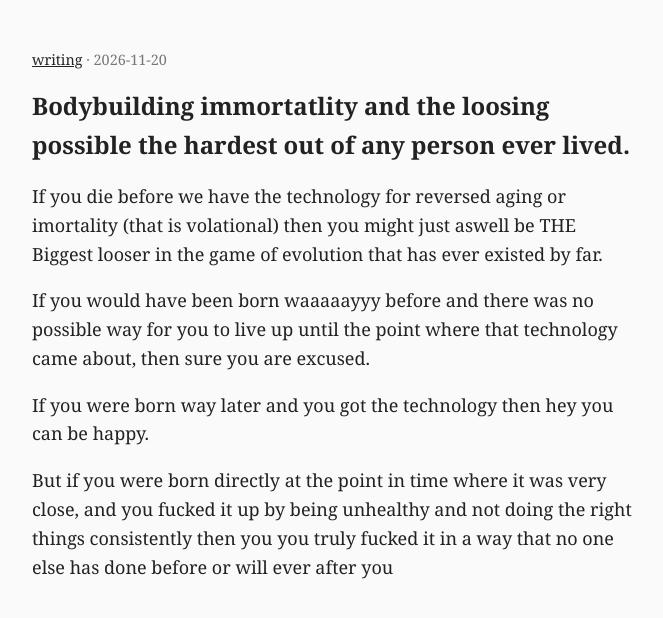
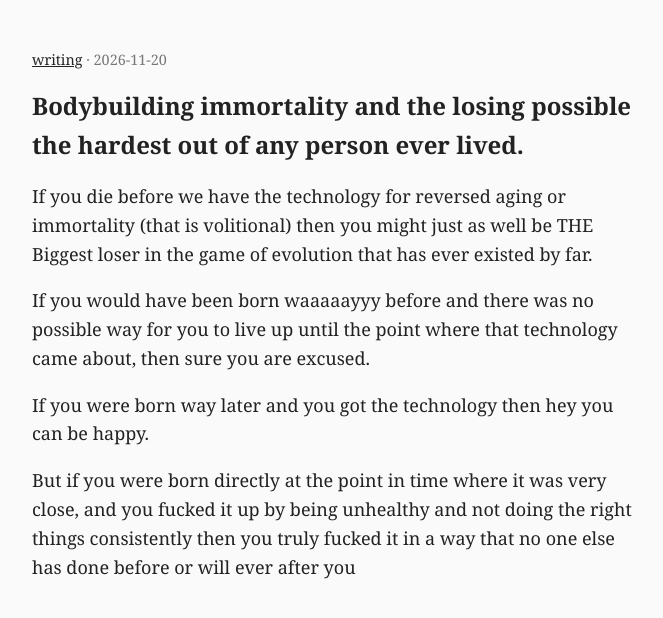
Before and after one commit to Nickgggggggg/writing, a plain HTML site: page p/2026-11-20.html in a window 1280 px wide. Shown: the whole page, without its empty margins (304-967 px from the left). Drawn offline with Linux system fonts and the light colour scheme.

Commit message:
post 2026-11-20

```diff
--- a/p/2026-11-20.html
+++ b/p/2026-11-20.html
@@ -1,5 +1,5 @@
-<!doctype html><html lang=en><meta charset=utf-8><meta name=viewport content='width=device-width,initial-scale=1'><title>Bodybuilding immortatlity and the loosing possible the hardest out of any person ever lived.</title><meta name=x-title content="Bodybuilding immortatlity and the loosing possible the hardest out of any person ever lived."><meta name=x-date content=2026-11-20><meta name=x-sha content=4b2243eb5b45b3ec><style>body{max-width:38rem;margin:3rem auto;padding:0 1rem;font:18px/1.6 Georgia,serif;color:#222;background:#fafafa}a{color:#222}h1{font-size:1.5rem}.d{color:#777;font-size:.9rem}li{margin:.4rem 0}</style><p class=d><a href='../'>writing</a> · 2026-11-20</p><h1>Bodybuilding immortatlity and the loosing possible the hardest out of any person ever lived.</h1>
-<p>If you die before we have the technology for reversed aging or imortality (that is volational) then you might just aswell be THE Biggest looser in the game of evolution that has ever existed by far.</p>
+<!doctype html><html lang=en><meta charset=utf-8><meta name=viewport content='width=device-width,initial-scale=1'><title>Bodybuilding immortality and the losing possible the hardest out of any person ever lived.</title><meta name=x-title content="Bodybuilding immortality and the losing possible the hardest out of any person ever lived."><meta name=x-date content=2026-11-20><meta name=x-sha content=29962432f59b80d7><style>body{max-width:38rem;margin:3rem auto;padding:0 1rem;font:18px/1.6 Georgia,serif;color:#222;background:#fafafa}a{color:#222}h1{font-size:1.5rem}.d{color:#777;font-size:.9rem}li{margin:.4rem 0}</style><p class=d><a href='../'>writing</a> · 2026-11-20</p><h1>Bodybuilding immortality and the losing possible the hardest out of any person ever lived.</h1>
+<p>If you die before we have the technology for reversed aging or immortality (that is volitional) then you might just as well be THE Biggest loser in the game of evolution that has ever existed by far.</p>
 <p>If you would have been born waaaaayyy before and there was no possible way for you to live up until the point where that technology came about, then sure you are excused.</p>
 <p>If you were born way later and you got the technology then hey you can be happy.</p>
-<p>But if you were born directly at the point in time where it was very close, and you fucked it up by being unhealthy and not doing the right things consistently then you you truly fucked it in a way that no one else has done before or will ever after you</p>
+<p>But if you were born directly at the point in time where it was very close, and you fucked it up by being unhealthy and not doing the right things consistently then you truly fucked it in a way that no one else has done before or will ever after you</p>
```
Also changed, not shown: index.html (+1 -1 lines).
